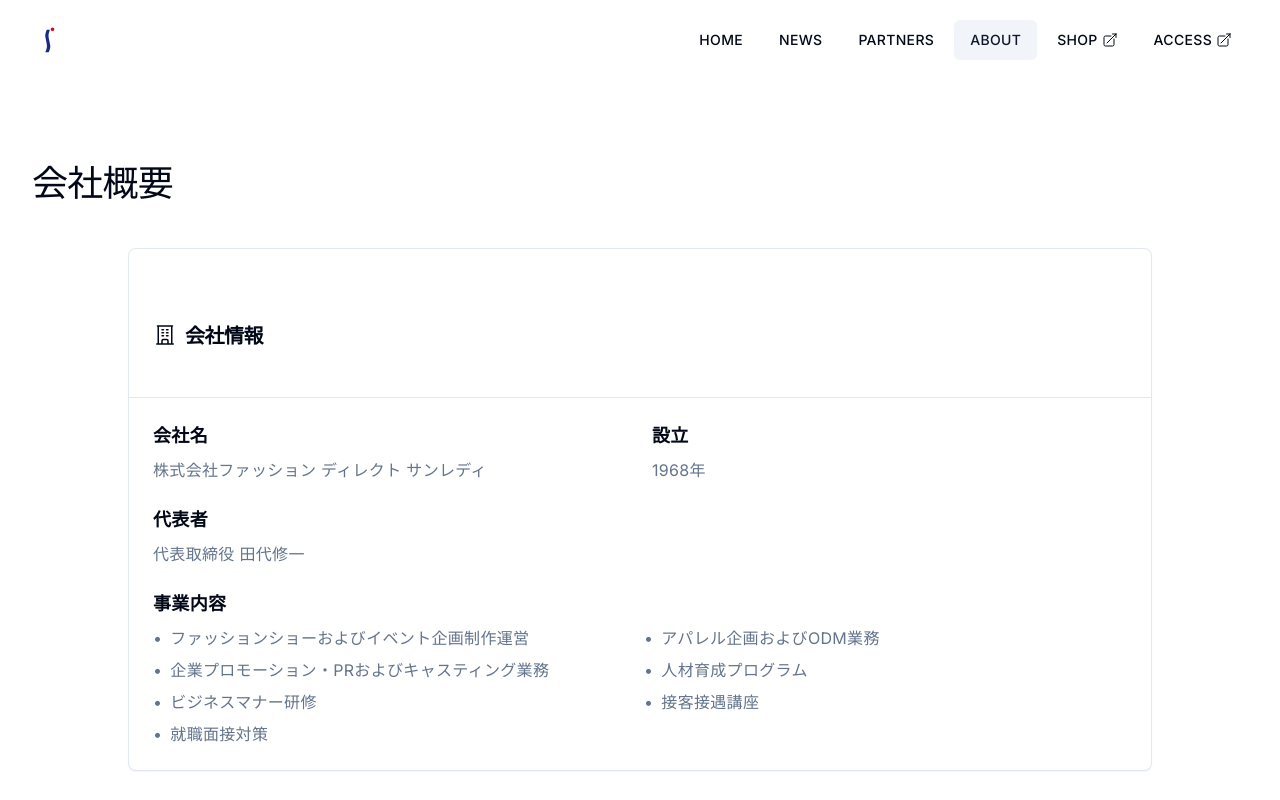
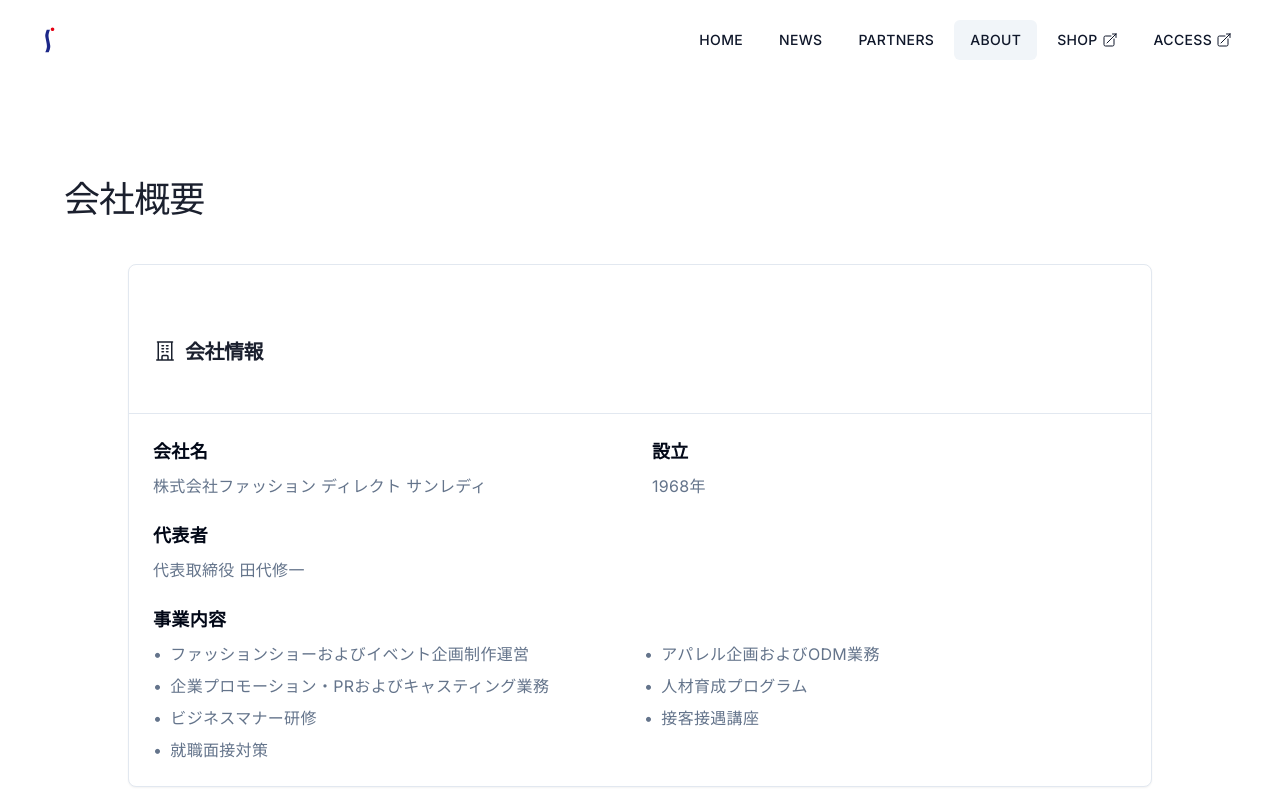
Before and after one commit to harukaaatashi/sunlady-home, a Next.js app: page /about in a window 1280 px wide. Shown: the top 800 px of the page. Built offline with nearby package versions, Linux system fonts and the light colour scheme.

Commit message:
レイアウトの全体的な改善：レスポンシブ対応、タイポグラフィ、アクセシビリティの向上

```diff
--- a/next.config.js
+++ b/next.config.js
@@ -37,11 +37,10 @@ const nextConfig = {
     // メモリに保持するページの最大数
     pagesBufferLength: 2,
   },
-  // 開発サーバーの設定を追加
-  devServer: {
+  // サーバーの設定
+  server: {
     host: '0.0.0.0',
     port: 3000,
-    allowedHosts: ['localhost', '127.0.0.1', '0.0.0.0'],
   },
   async headers() {
     return [
--- a/src/app/globals.css
+++ b/src/app/globals.css
@@ -35,7 +35,8 @@
     --radius: 0.5rem;
 
     --header-height: 80px;
-    --section-padding: 3rem;
+    --section-padding: clamp(2rem, 5vw, 4rem);
+    --container-padding: clamp(1rem, 3vw, 2rem);
   }
 
   .dark {
@@ -74,20 +75,23 @@
     @apply border-border;
   }
   body {
-    @apply bg-background text-foreground;
+    @apply bg-background text-foreground selection:bg-primary/20;
     font-family: var(--font-inter), var(--font-noto-sans-jp), -apple-system, BlinkMacSystemFont, sans-serif;
     line-height: 1.7;
     letter-spacing: 0.02em;
     -webkit-font-smoothing: antialiased;
     -moz-osx-font-smoothing: grayscale;
+    text-rendering: optimizeLegibility;
     overflow-x: hidden;
-    width: 100vw;
+    width: 100%;
   }
 
   html {
     font-size: 14px;
     scroll-behavior: smooth;
     overflow-x: hidden;
+    text-size-adjust: 100%;
+    -webkit-text-size-adjust: 100%;
   }
 
   @media (min-width: 640px) {
@@ -102,6 +106,7 @@
     line-height: 1.2;
     margin: 2rem 0 1rem;
     letter-spacing: -0.02em;
+    @apply text-foreground/90;
   }
 
   @media (min-width: 640px) {
@@ -111,48 +116,26 @@
   }
 
   h1 {
-    font-size: 2.5rem;
+    font-size: clamp(2rem, 5vw, 3.5rem);
     font-weight: 300;
     line-height: 1.1;
-  }
-
-  @media (min-width: 640px) {
-    h1 {
-      font-size: 3.5rem;
-    }
+    @apply tracking-tight;
   }
 
   h2 {
-    font-size: 2rem;
+    font-size: clamp(1.5rem, 4vw, 2.5rem);
+    font-weight: 500;
+    @apply tracking-tight;
+  }
+
+  h3 {
+    font-size: clamp(1.25rem, 3vw, 2rem);
     font-weight: 500;
   }
 
-  @media (min-width: 640px) {
-    h2 {
-      font-size: 2.5rem;
-    }
-  }
-
-  h3 {
-    font-size: 1.5rem;
+  h4 {
+    font-size: clamp(1.125rem, 2vw, 1.5rem);
     font-weight: 500;
-  }
-
-  @media (min-width: 640px) {
-    h3 {
-      font-size: 2rem;
-    }
-  }
-
-  h4 {
-    font-size: 1.25rem;
-    font-weight: 500;
-  }
-
-  @media (min-width: 640px) {
-    h4 {
-      font-size: 1.5rem;
-    }
   }
 
   h5 {
@@ -168,6 +151,7 @@
   p {
     margin-bottom: 1.5rem;
     font-weight: 400;
+    @apply text-foreground/80;
   }
 
   @media (min-width: 640px) {
@@ -175,11 +159,27 @@
       margin-bottom: 1.75rem;
     }
   }
+
+  a {
+    @apply text-primary hover:text-primary/80 transition-colors duration-200;
+  }
+
+  img {
+    @apply max-w-full h-auto;
+  }
 }
 
 @layer components {
   .section {
-    padding: var(--section-padding) 0;
+    padding: var(--section-padding) var(--container-padding);
+  }
+
+  .container {
+    @apply mx-auto px-4 sm:px-6 lg:px-8 max-w-7xl;
+  }
+
+  .prose {
+    @apply max-w-prose mx-auto;
   }
 }
 
@@ -190,6 +190,10 @@
     color: transparent;
     background-image: linear-gradient(45deg, var(--primary), var(--secondary));
   }
+
+  .text-balance {
+    text-wrap: balance;
+  }
 }
 
 /* Swiperのスタイル調整 */
@@ -197,9 +201,11 @@
   overflow: hidden !important;
   margin: 0 auto;
   width: 100%;
+  @apply py-4;
 }
 
 .partner-swiper .swiper-slide {
   width: auto;
   height: auto;
+  @apply transition-transform duration-300 hover:scale-105;
 }
--- a/src/app/layout.tsx
+++ b/src/app/layout.tsx
@@ -97,7 +97,7 @@ export default function RootLayout({
       <head>
         <link rel="preconnect" href="https://images.microcms-assets.io" />
       </head>
-      <body className={`${inter.variable} ${notoSansJP.variable} min-h-screen flex flex-col font-sans`}>
+      <body className={`${inter.variable} ${notoSansJP.variable} min-h-screen flex flex-col font-sans antialiased bg-background text-foreground`}>
         <ThemeProvider
           attribute="class"
           defaultTheme="system"
@@ -106,8 +106,10 @@ export default function RootLayout({
         >
           <SkipLink />
           <Navigation />
-          <main id="main-content" className="flex-grow pt-20">
-            {children}
+          <main id="main-content" className="flex-grow pt-24 pb-16 px-4 sm:px-6 lg:px-8">
+            <div className="max-w-7xl mx-auto">
+              {children}
+            </div>
           </main>
           <Footer />
         </ThemeProvider>
--- a/src/app/news/page.tsx
+++ b/src/app/news/page.tsx
@@ -28,7 +28,8 @@ async function getNewsList(page: number) {
 }
 
 export default async function Page({ searchParams }: Props) {
-  const currentPage = Math.max(1, Number(searchParams?.page) || 1);
+  const pageParam = await Promise.resolve(searchParams?.page);
+  const currentPage = Math.max(1, Number(pageParam) || 1);
   const { contents: news, totalPages } = await getNewsList(currentPage);
 
   return (
```
